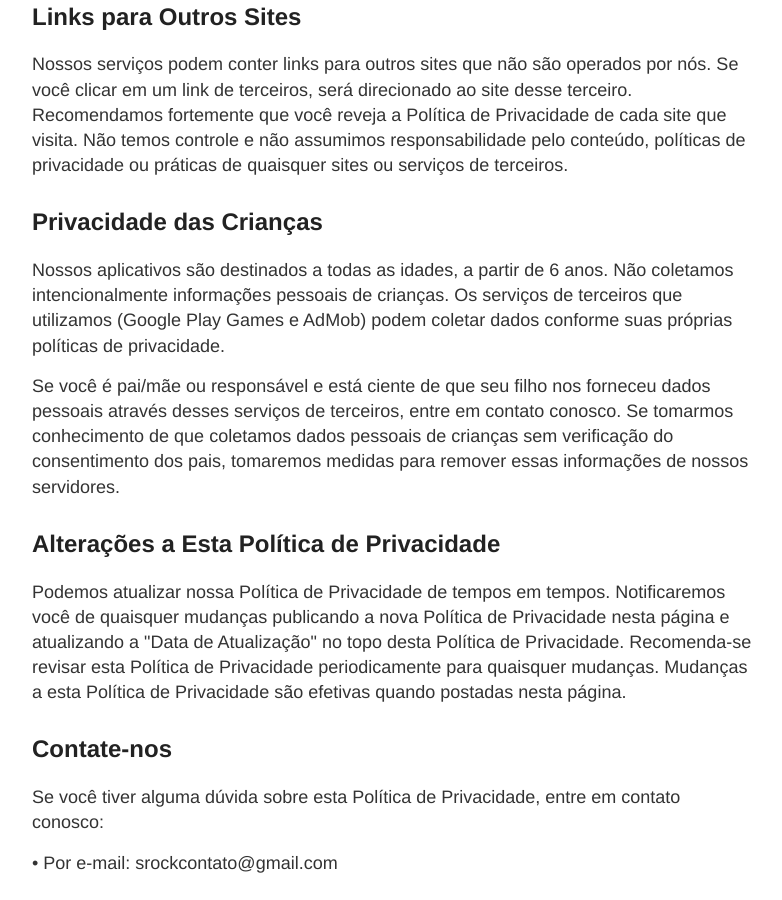
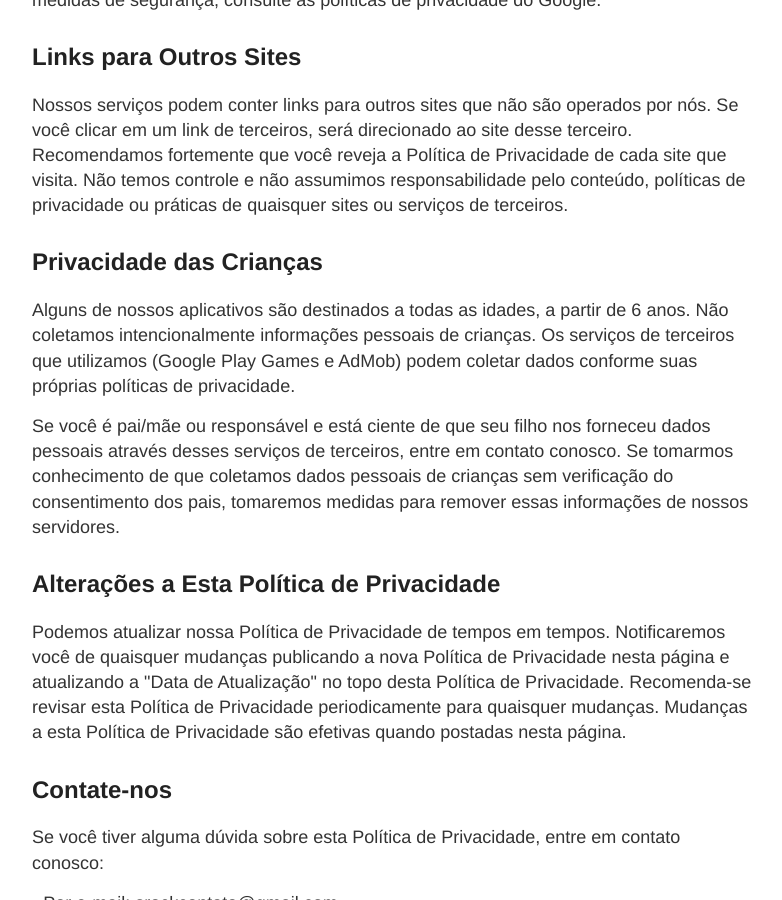
Before and after one commit to StudioRockGames/studiorockgames.github.io, a Jekyll site: the page built from politica-de-privacidade-de-aplicativos.md, in a window 1280 px wide and 900 px high, scrolled down 1781 px. Shown: the whole window, without its empty margins (248-1030 px from the left). Built offline with Jekyll 4.4.1, drawn with Linux system fonts in a browser that asks for light colours; some of the changed text lies outside the part shown.

Commit message:
Update politica-de-privacidade-de-aplicativos.md

```diff
--- a/politica-de-privacidade-de-aplicativos.md
+++ b/politica-de-privacidade-de-aplicativos.md
@@ -44,7 +45,7 @@ Os dados coletados pelos serviços de terceiros (como Google Play Games e Google
 <p>Nossos serviços podem conter links para outros sites que não são operados por nós. Se você clicar em um link de terceiros, será direcionado ao site desse terceiro. Recomendamos fortemente que você reveja a Política de Privacidade de cada site que visita. Não temos controle e não assumimos responsabilidade pelo conteúdo, políticas de privacidade ou práticas de quaisquer sites ou serviços de terceiros.</p>
 
 <h2>Privacidade das Crianças</h2>
-<p>Nossos aplicativos são destinados a todas as idades, a partir de 6 anos. Não coletamos intencionalmente informações pessoais de crianças. Os serviços de terceiros que utilizamos (Google Play Games e AdMob) podem coletar dados conforme suas próprias políticas de privacidade.</p>
+<p>Alguns de nossos aplicativos são destinados a todas as idades, a partir de 6 anos. Não coletamos intencionalmente informações pessoais de crianças. Os serviços de terceiros que utilizamos (Google Play Games e AdMob) podem coletar dados conforme suas próprias políticas de privacidade.</p>
 
 <p>Se você é pai/mãe ou responsável e está ciente de que seu filho nos forneceu dados pessoais através desses serviços de terceiros, entre em contato conosco. Se tomarmos conhecimento de que coletamos dados pessoais de crianças sem verificação do consentimento dos pais, tomaremos medidas para remover essas informações de nossos servidores.</p>
 
```
Also changed, not shown: other parts of politica-de-privacidade-de-aplicativos.md (+2 -1 lines).
